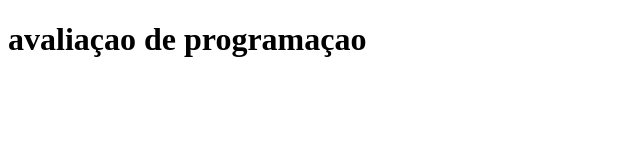
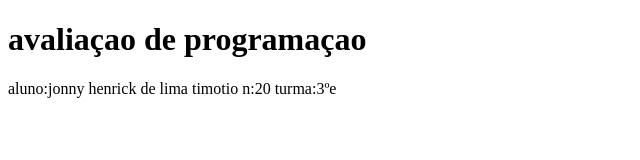
Before and after one commit to JonnyHenrick/avalia-ao-de-programa-ao, a plain HTML site: page index.html in a window 1280 px wide. Shown: the whole page, without its empty margins (0-640 px from the left). Drawn offline with Linux system fonts and the light colour scheme.

Commit message:
Update index.html

```diff
--- a/index.html
+++ b/index.html
@@ -7,5 +7,6 @@
 </head>
 <body>
     <h1>avaliaçao de programaçao</h1>
+</h2>aluno:jonny henrick de lima timotio n:20 turma:3ºe</h2>
 </body>
 </html>
```
